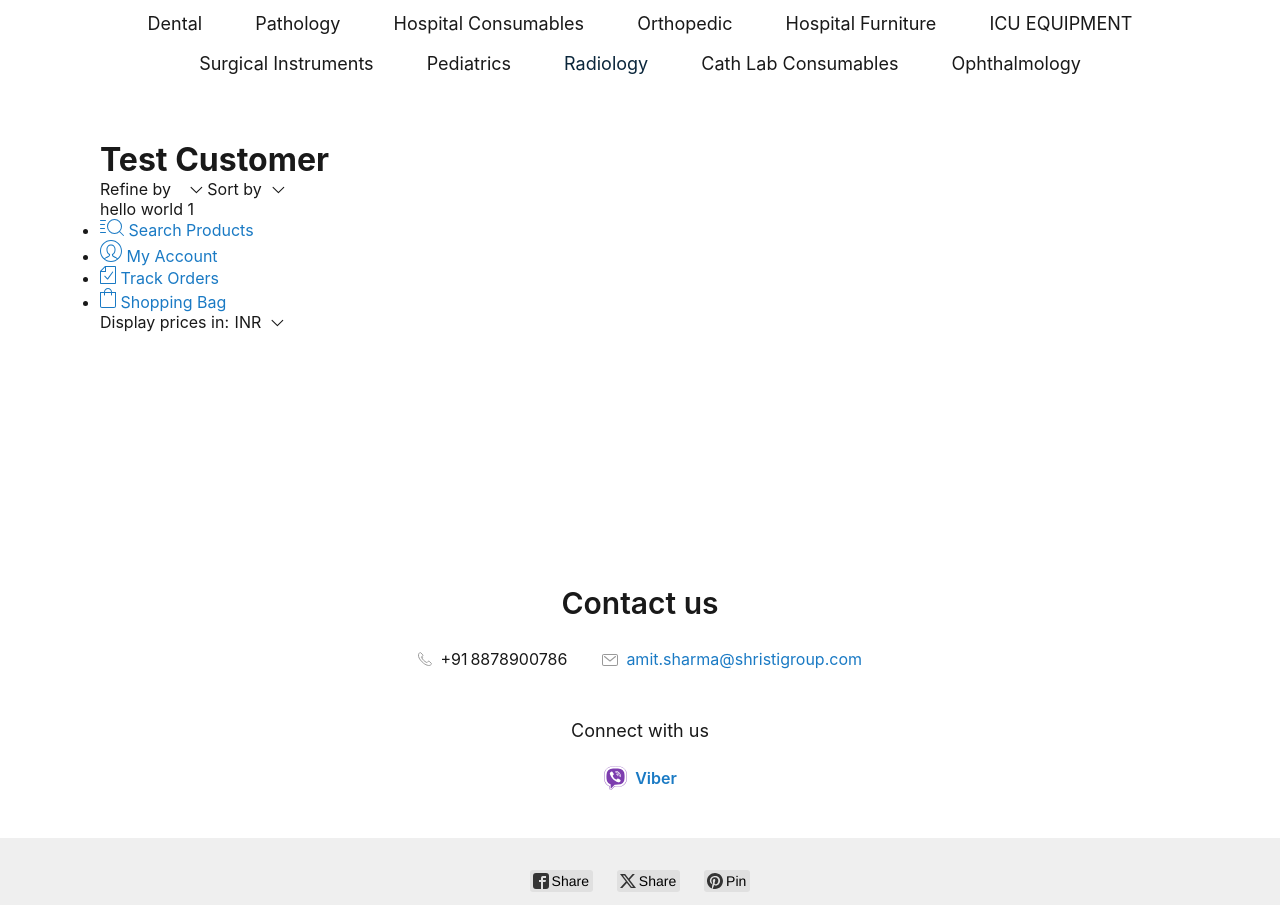
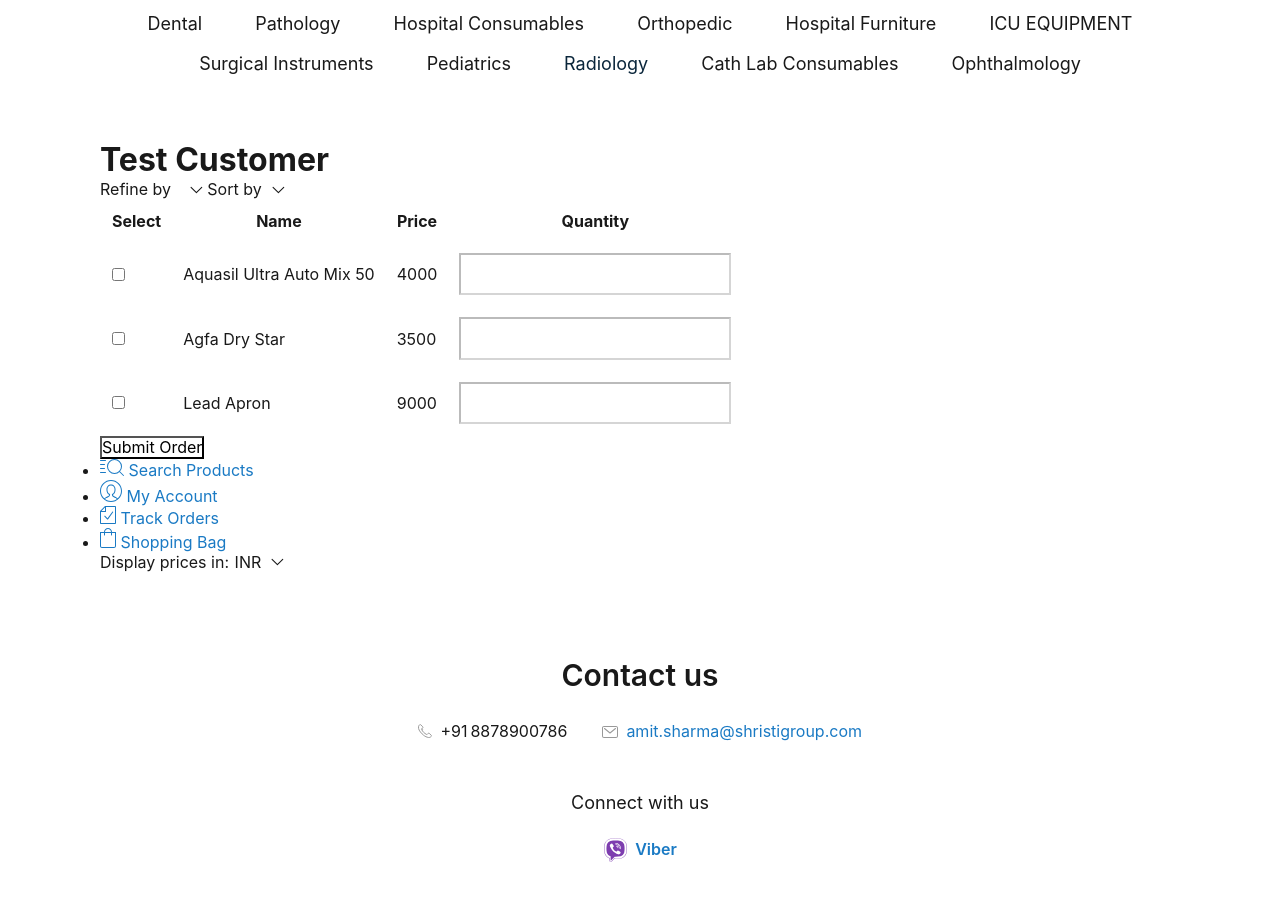
Before and after one commit to shristigroup/customer-order, a Jekyll site: the page built from index.markdown, in a window 1280 px wide, cut to the strip 368-1273 px from the top of the page. Built offline with Jekyll 4.4.1, drawn with Linux system fonts in a browser that asks for light colours; some web fonts are replaced; a script that is not in the unit is left out.

Commit message:
Test Customer page is live

```diff
--- /dev/null
+++ b/_data/test.yml
@@ -0,0 +1,8 @@
+- name: Aquasil Ultra Auto Mix 50
+  price: 4000
+
+- name: Agfa Dry Star
+  price: 3500
+
+- name: Lead Apron
+  price: 9000
--- a/index.markdown
+++ b/index.markdown
@@ -5,4 +5,41 @@
 layout: custom
 ---
 
-hello world 1
+<style>
+	#table *{
+		padding: 10px !important;
+	}
+</style>
+<form
+  action="https://formspree.io/f/mnnqgqdw"
+  method="POST"
+>
+	<table id="table">
+		<tr>
+			<th> Select </th>
+			<th> Name </th>
+			<th> Price </th>
+			<th> Quantity </th>
+		</tr>
+	{% for item in site.data.test %}
+	<tr>
+		<td>
+			<input type="checkbox" onclick="var input = document.getElementById('{{ item.name }}'); if(this.checked){ input.disabled = false; input.focus();}else{input.disabled=true; input.value='';}" />
+
+    	</td>
+    	<td>
+    		{{ item.name }}
+    	</td>
+    	<td>
+    		{{ item.price }}
+    	</td>
+    	<td>
+    		<input id="{{ item.name }}" name="{{ item.name }}" disabled="true"/>
+    	</td>
+    </tr>
+    {% endfor %}
+    </table>
+
+    <button type="submit">Submit Order</button>
+
+</form>
```
Also changed, not shown: 2 other files.
